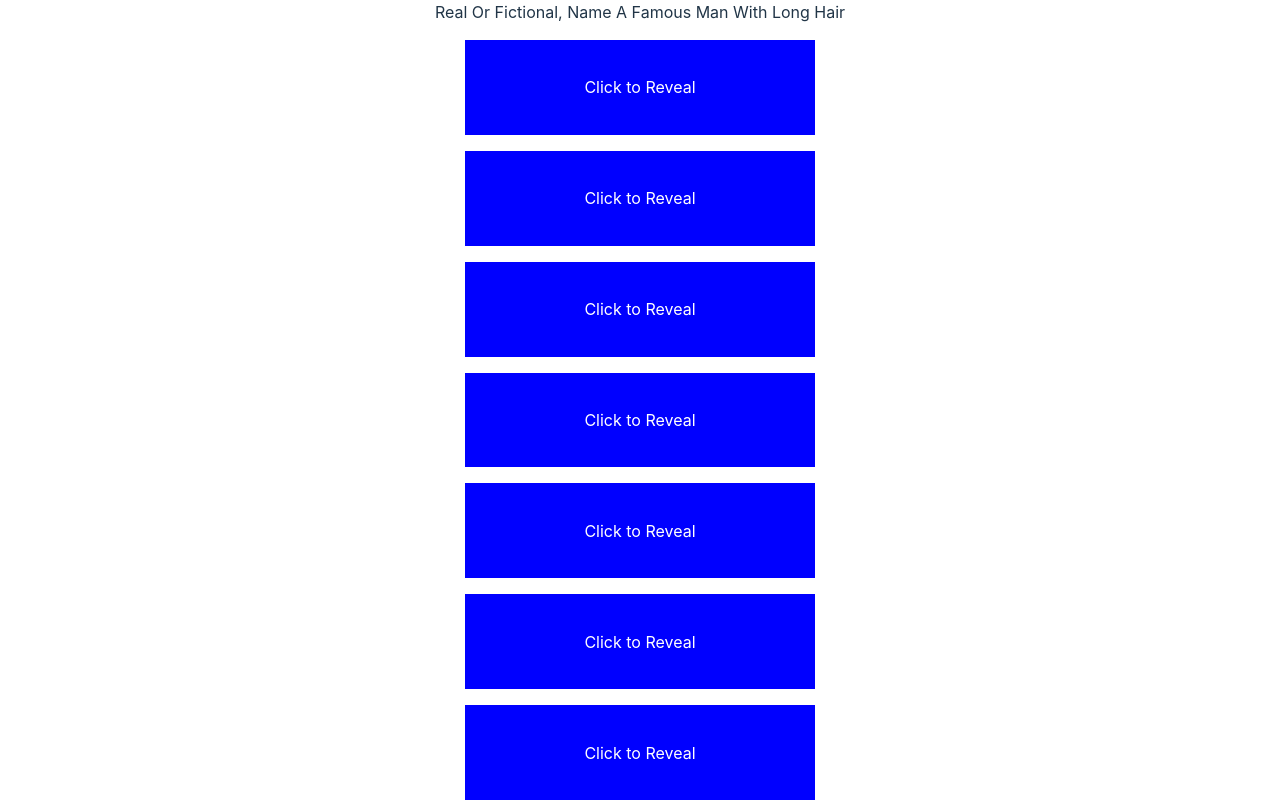
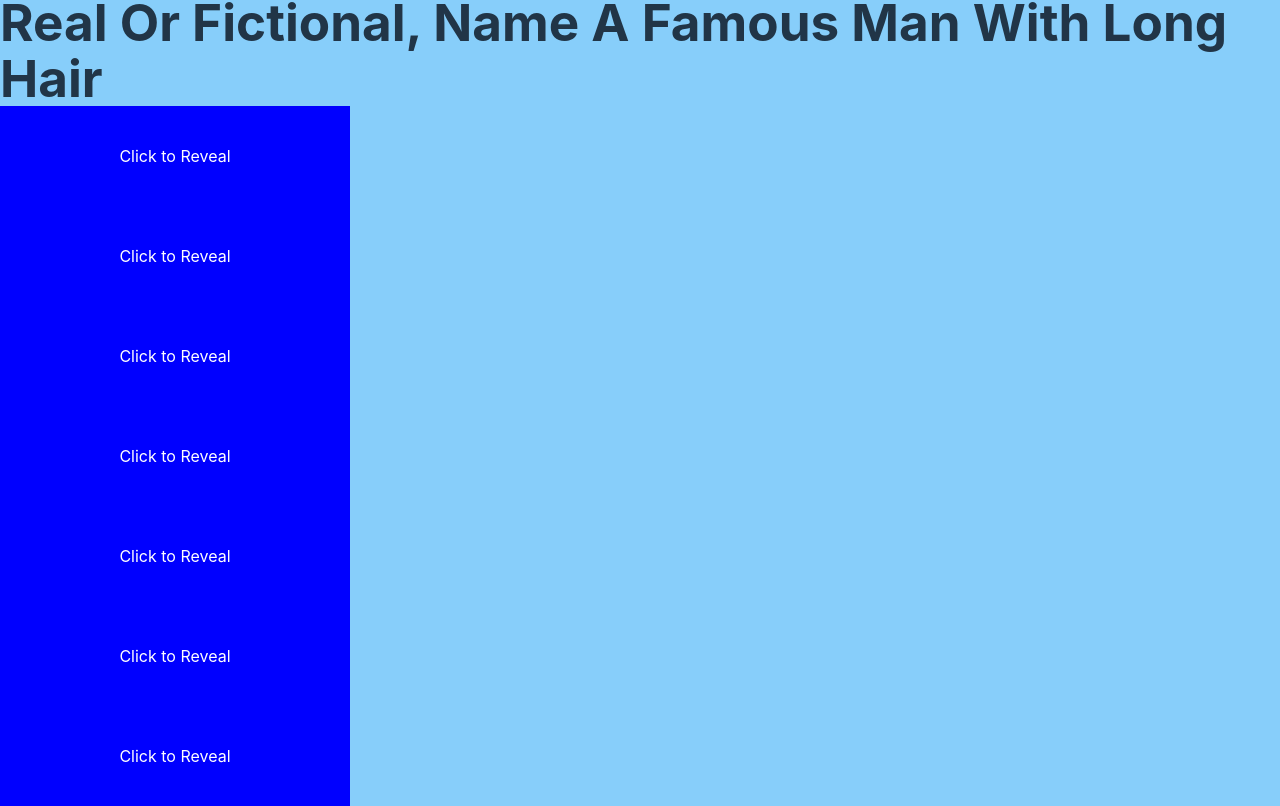
Before and after one commit to weakbox/family-feud, a React (Vite) app: page / in a window 1280 px wide. Built offline with nearby package versions, Linux system fonts and the light colour scheme.

Commit message:
Moved answer functionality into Question component

```diff
--- a/src/App.tsx
+++ b/src/App.tsx
@@ -1,19 +1,25 @@
-import './App.css'
-import Answer from './components/Answer'
+import "./App.css";
+import Question from "./components/Question";
+
+const exampleQuestion = {
+  text: "Real Or Fictional, Name A Famous Man With Long Hair",
+  answers: [
+    { text: "Jesus", points: 41 },
+    { text: "Fabio", points: 15 },
+    { text: "Samson", points: 11 },
+    { text: "Howard Stern", points: 8 },
+    { text: "George Washington", points: 7 },
+    { text: "Hercules", points: 7 },
+    { text: "Albert Einstein", points: 7 },
+  ],
+};
 
 function App() {
   return (
     <>
-      <p>Real Or Fictional, Name A Famous Man With Long Hair</p>
-      <Answer answer="Jesus" points={41}/>
-      <Answer answer="Fabio" points={15}/>
-      <Answer answer="Samson" points={11}/>
-      <Answer answer="Howard Stern" points={8}/>
-      <Answer answer="George Washington" points={7}/>
-      <Answer answer="Hercules" points={7}/>
-      <Answer answer="Albert Einstein" points={7}/>
+      <Question question={exampleQuestion}/>
     </>
-  )
+  );
 }
 
-export default App
+export default App;
--- a/src/components/Answer.tsx
+++ b/src/components/Answer.tsx
@@ -5,9 +5,9 @@ import bell from "../assets/sounds/bell.mp3";
 interface AnswerProps {
   answer: string;
   points: number;
-}
+};
 
-function Answer({answer, points}: AnswerProps) {
+function Answer({ answer, points }: AnswerProps) {
   const [flipped, setFlipped] = useState(false);
   const audioRef = useRef(new Audio(bell));
 
--- a/src/components/Question.module.css
+++ b/src/components/Question.module.css
@@ -0,0 +1,3 @@
+.wrapper {
+  background-color: lightskyblue;
+}
--- a/src/components/Question.tsx
+++ b/src/components/Question.tsx
@@ -0,0 +1,27 @@
+import Answer from "./Answer";
+import styles from "./Question.module.css";
+
+interface Question {
+  text: string;
+  answers: {
+    text: string;
+    points: number;
+  }[];
+};
+
+interface QuestionProps {
+  question: Question;
+};
+
+function Question({ question }: QuestionProps) {
+  return (
+    <div className={styles.wrapper}>
+      <h1>{question.text}</h1>
+        {question.answers.map((answer, index) => (
+        <Answer key={index} answer={answer.text} points={answer.points}/>
+      ))}
+    </div>
+  );
+}
+
+export default Question;
```
